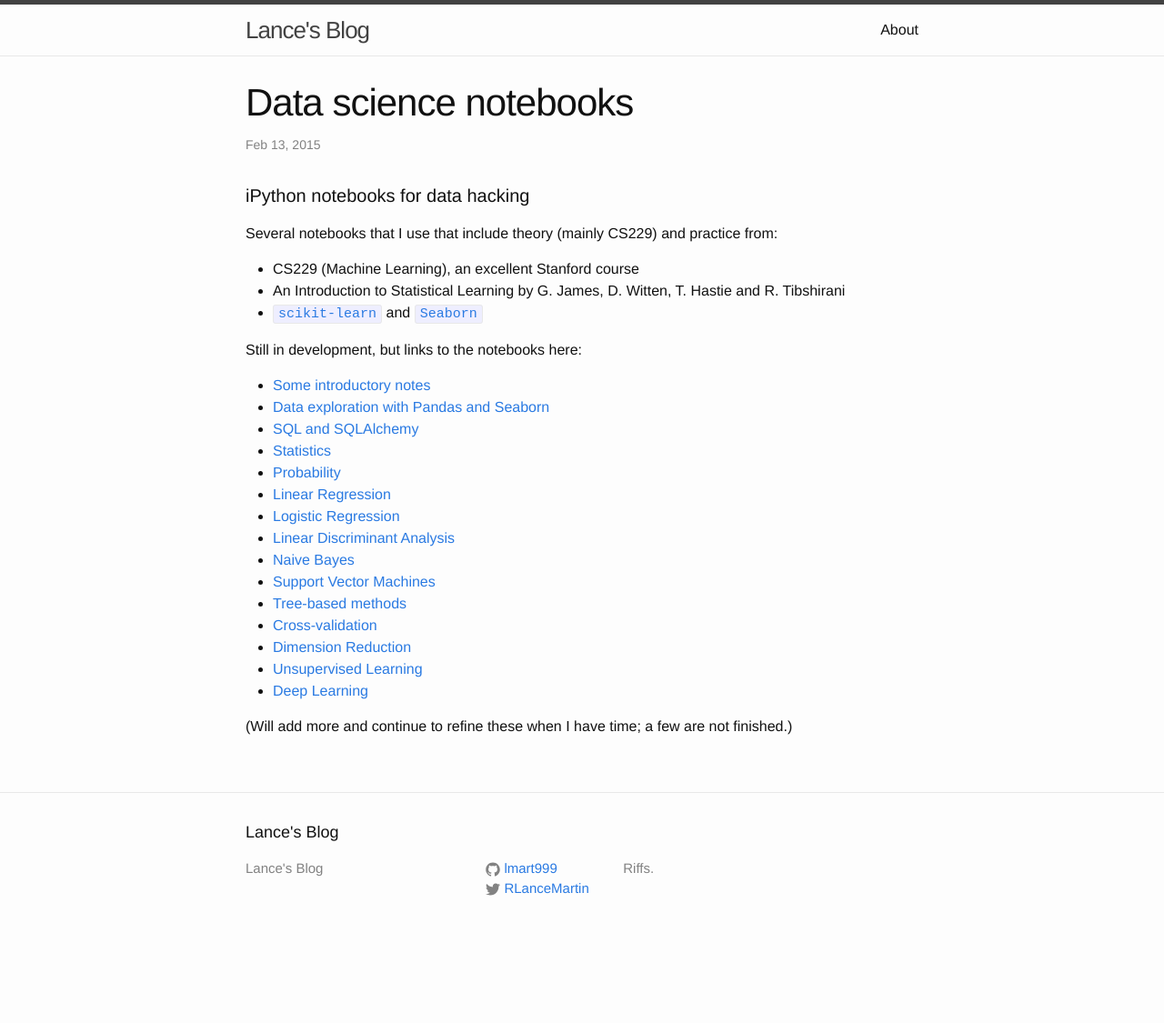
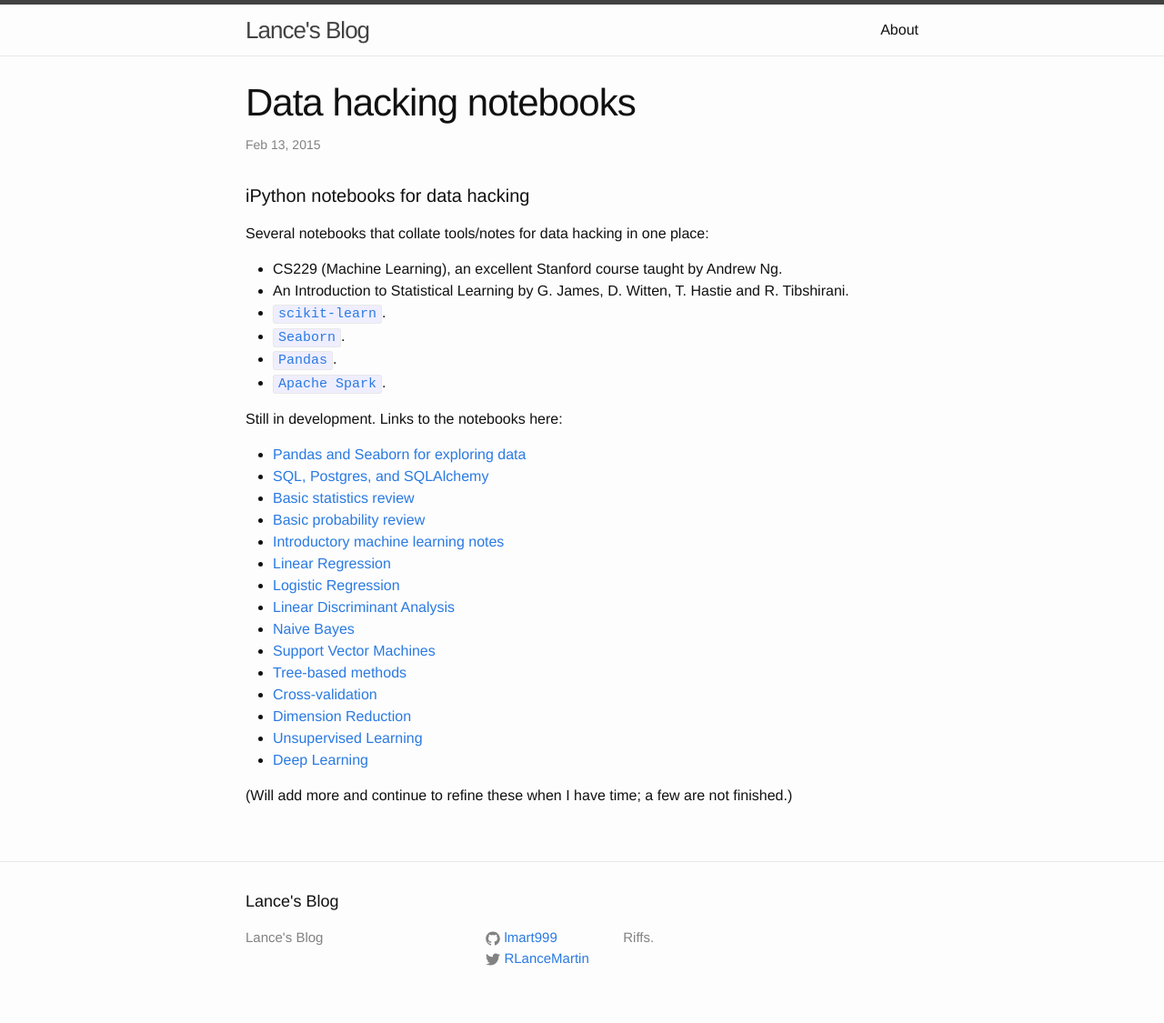
Before and after one commit to rlancemartin/rlancemartin.github.io, a Jekyll site: the page built from _posts/2015-02-13-ml.markdown, in a window 1280 px wide. Shown: the whole page at 91% size. Built offline with Jekyll 4.4.1, drawn with Linux system fonts in a browser that asks for light colours; Markdown is read by kramdown in place of the engine named in the settings; before the commit the page ends 1049 px from its top, so only the background shows below that.

Commit message:
Update ML.

```diff
--- a/_posts/2015-02-13-ml.markdown
+++ b/_posts/2015-02-13-ml.markdown
@@ -1,26 +1,29 @@
 ---
 layout: post
 comments: false
-title:  "Data science notebooks"
+title:  "Data hacking notebooks"
 excerpt: "iPython notebooks following CS229, ISL, scikit-learn implementations."
 date:   2015-02-13 10:19:00
 ---
 
 ####iPython notebooks for data hacking
 
-Several notebooks that I use that include theory (mainly CS229) and practice from:
+Several notebooks that collate tools/notes for data hacking in one place:
 
-* CS229 (Machine Learning), an excellent Stanford course
-* An Introduction to Statistical Learning by G. James, D. Witten, T. Hastie and R. Tibshirani
-* [`scikit-learn`](http://scikit-learn.org/stable/) and [`Seaborn`](http://stanford.edu/~mwaskom/software/seaborn/)
+* CS229 (Machine Learning), an excellent Stanford course taught by Andrew Ng.
+* An Introduction to Statistical Learning by G. James, D. Witten, T. Hastie and R. Tibshirani.
+* [`scikit-learn`](http://scikit-learn.org/stable/).
+* [`Seaborn`](http://stanford.edu/~mwaskom/software/seaborn/).
+* [`Pandas`](http://pandas.pydata.org/).
+* [`Apache Spark`](https://spark.apache.org/).
 
-Still in development, but links to the notebooks here:
+Still in development. Links to the notebooks here:
 
-* [Some introductory notes](http://nbviewer.ipython.org/github/lmart999/CS229_ISL/blob/master/Intro%20and%20Philosophy.ipynb)
-* [Data exploration with Pandas and Seaborn](http://nbviewer.ipython.org/github/lmart999/GIS/blob/master/SF_GIS_Crime.ipynb)
-* [SQL and SQLAlchemy](http://nbviewer.ipython.org/github/lmart999/CS229_ISL/blob/master/SQL.ipynb)
-* [Statistics](http://nbviewer.ipython.org/github/lmart999/CS229_ISL/blob/master/Statistics.ipynb)
-* [Probability](http://nbviewer.ipython.org/github/lmart999/CS229_ISL/blob/master/Probability.ipynb)
+* [Pandas and Seaborn for exploring data](http://nbviewer.ipython.org/github/lmart999/GIS/blob/master/SF_GIS_Crime.ipynb)
+* [SQL, Postgres, and SQLAlchemy](http://nbviewer.ipython.org/github/lmart999/CS229_ISL/blob/master/SQL.ipynb)
+* [Basic statistics review](http://nbviewer.ipython.org/github/lmart999/CS229_ISL/blob/master/Statistics.ipynb)
+* [Basic probability review](http://nbviewer.ipython.org/github/lmart999/CS229_ISL/blob/master/Probability.ipynb)
+* [Introductory machine learning notes](http://nbviewer.ipython.org/github/lmart999/CS229_ISL/blob/master/Intro%20and%20Philosophy.ipynb)
 * [Linear Regression](http://nbviewer.ipython.org/github/lmart999/CS229_ISL/blob/master/Linear%20Regression.ipynb)
 * [Logistic Regression](http://nbviewer.ipython.org/github/lmart999/CS229_ISL/blob/master/Logistic%20Regression.ipynb)
 * [Linear Discriminant Analysis](http://nbviewer.ipython.org/github/lmart999/CS229_ISL/blob/master/Linear%20Discriminant%20Analysis.ipynb)
```
